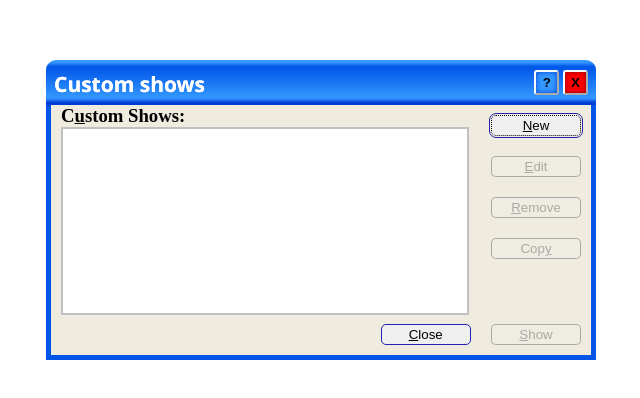
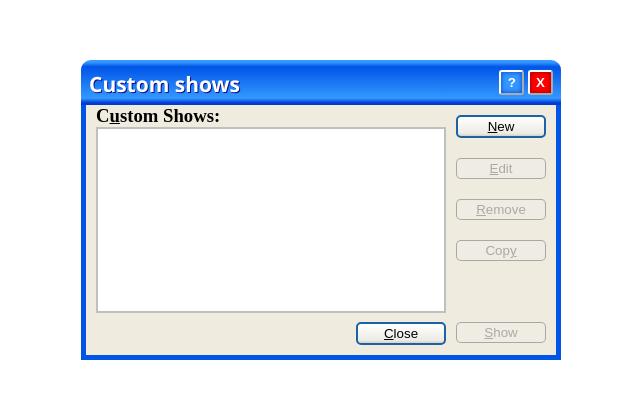
Before and after one commit to Arunoday26/NoteBook-, a plain HTML site: page index.html in a window 1280 px wide. Shown: the part 190-588 px from the top of the page, without its empty margins (319-959 px from the left). Drawn offline with Linux system fonts and the light colour scheme.

Commit message:
Improve the code

```diff
--- a/assignment.css
+++ b/assignment.css
@@ -1,3 +1,8 @@
+/* @font-face {
+  font-family: "Pixel";
+  src: url(./fontFolder/Pixel\ Sans\ Serif\ Condensed.ttf) format("truetype");
+} */
+
 *,
 *:before,
 *:after {
@@ -5,36 +10,40 @@
   padding: 0;
   box-sizing: border-box;
 }
-html,
-body {
+.main_body {
   min-height: 100vh;
   display: grid;
   place-items: center;
 }
-.outer-container {
-  width: 550px;
+.outer_container {
+  width: 480px;
   height: 300px;
   border-radius: 10px 10px 0 0;
   outline: none;
   position: relative;
 }
-.middle-container,
-.buttons {
+.middle_container,
+.buttons,
+.showbtn,
+.closebtn {
   display: flex;
   flex-direction: column;
 }
 .header,
-.footer,
-.inner-container {
+.inner_container {
   display: flex;
   justify-content: space-between;
+}
+.footer {
+  display: flex;
+  justify-content: flex-end;
 }
 .header {
   height: 15%;
   width: 100%;
   margin: 0 auto;
   padding: 10px 8px 5px 8px;
-  border-radius: 10px 10px 0 0;
+  border-radius: 10px 10px 0px 0px;
   background-image: linear-gradient(
     #3498ff 5%,
     #0055e7 15%,
@@ -45,27 +54,28 @@ body {
     Arial, sans-serif;
   font-size: 14px;
   color: #fff;
-  text-shadow: 0 0 #fff;
+  text-shadow: 1px 1px #0f1089;
 }
 
-.help-button,
-.exit-button {
+.help_button,
+.exit_button {
   width: 25px;
+  color: white;
   height: 25px;
   text-align: center;
   font-weight: bold;
   border: 2px outset #fff;
   border-radius: 3px;
 }
-.exit-button {
+.exit_button {
   background-color: #ff0000;
-  box-shadow: inset 0 0 5px #8f0000;
+  box-shadow: inset 0px 0px 5px #8f0000;
 }
-.help-button {
+.help_button {
   background: #3498ff;
-  box-shadow: inset 0 0 5px #003cd3;
+  box-shadow: inset 0px 0px 5px #003cd3;
 }
-.middle-container {
+.middle_container {
   position: absolute;
   height: 85%;
   width: 100%;
@@ -74,19 +84,20 @@ body {
   background: #efebde;
 }
 
-.inner-container {
+.inner_container {
   height: 90%;
   margin-left: 10px;
 }
-.custom-shows {
+.custom_shows {
   width: 80%;
   height: 100%;
 }
-.text-box {
+.text_box {
   height: 90%;
   width: 100%;
   background-color: white;
   border: 2px solid silver;
+  resize: none;
 }
 .buttons {
   width: 20%;
@@ -97,23 +108,39 @@ body {
 }
 
 .btn,
-.new-btn,
-.close-btn,
-.show-btn {
+.new_btn,
+.close_btn,
+.show_btn {
   padding: 2px;
   width: 90px;
   border: 1.5px solid;
   border-radius: 5px;
+  cursor: pointer;
 }
 
-.new-btn {
-  border: 1.5px double black;
-  outline: 1.5px solid rgb(34, 34, 180);
-  border-style: dotted;
-  outline-offset: 1px;
+.new_btn,
+.close_btn {
+  border: 2px solid #1c63a5;
+  background: linear-gradient(180deg, #fff, #ecebe5 86%, #d8d0c4);
 }
-.close-btn {
-  border: 1.5px solid rgb(34, 34, 180);
+
+.new_btn:focus,
+.close_btn:focus {
+  outline: 1px dotted #000;
+  outline-offset: -4px;
+  box-shadow: inset -1px 1px #cee7ff, inset 1px 2px #98b8ea,
+    inset -2px 2px #f5f6f8, inset 1px -1px #89ade4, inset 2px -2px #89ade4;
+}
+
+.new_btn:active,
+.close_btn:active {
+  background: linear-gradient(
+    180deg,
+    #cdcac3,
+    #e3e3db 8%,
+    #e5e5de 94%,
+    #f2f2f1
+  );
 }
 
 .underlined {
@@ -121,14 +148,9 @@ body {
 }
 .showbtn,
 .closebtn {
-  display: flex;
-  width: 20%;
-  height: 70%;
-  flex-direction: column;
   align-items: flex-end;
   margin: 10px;
 }
 .closebtn {
-  float: right;
-  margin-left: 61%;
+  margin: 10px 0px 10px 10px;
 }
--- a/index.html
+++ b/index.html
@@ -10,25 +10,26 @@
 </head>
 
 <body>
-    <div class="outer-container">
+    <div class="main_body">
+        <div class="outer_container">
             <header class="header">
                 <div class="title">
                     <h2>Custom shows</h2>
                 </div>
-            <div class="title-buttons">
-                <button class="help-button">?</button>
-                <button class="exit-button">X</button>
+                <div class="title_buttons">
+                    <button class="help_button">?</button>
+                    <button class="exit_button">X</button>
                 </div>
             </header>
-        <div class="middle-container">
-            <div class="inner-container">
-                <div class="custom-shows">
+            <div class="middle_container">
+                <div class="inner_container">
+                    <div class="custom_shows">
                         <h3>C<span class="underlined">u</span>stom Shows:</h3>
-                    <article class="text-box"></article>
+                        <textarea class="text_box"></textarea>
 
                     </div>
                     <div class="buttons">
-                    <button type="buttton" class="new-btn"><span class="underlined">N</span>ew</button>
+                        <button type="buttton" class="new_btn"><span class="underlined">N</span>ew</button>
                         <button type="buttton" class="btn" disabled><span class="underlined">E</span>dit</button>
                         <button type="buttton" class="btn" disabled><span class="underlined">R</span>emove</button>
                         <button type="buttton" class="btn" disabled>Cop<span class="underlined">y</span></button>
@@ -36,12 +37,13 @@
                 </div>
                 <footer class="footer">
                     <div class="closebtn">
-                    <button type="buttton" class="close-btn"><span class="underlined">C</span>lose</button>
+                        <button type="buttton" class="close_btn"><span class="underlined">C</span>lose</button>
                     </div>
                     <div class="showbtn">
-                    <button type="buttton" class="show-btn" disabled><span class="underlined">S</span>how</button>
+                        <button type="buttton" class="show_btn" disabled><span class="underlined">S</span>how</button>
                     </div>
                 </footer>
+            </div>
         </div>
     </div>
 </body>
```
Lines whose indentation alone changed are shown as unchanged.
